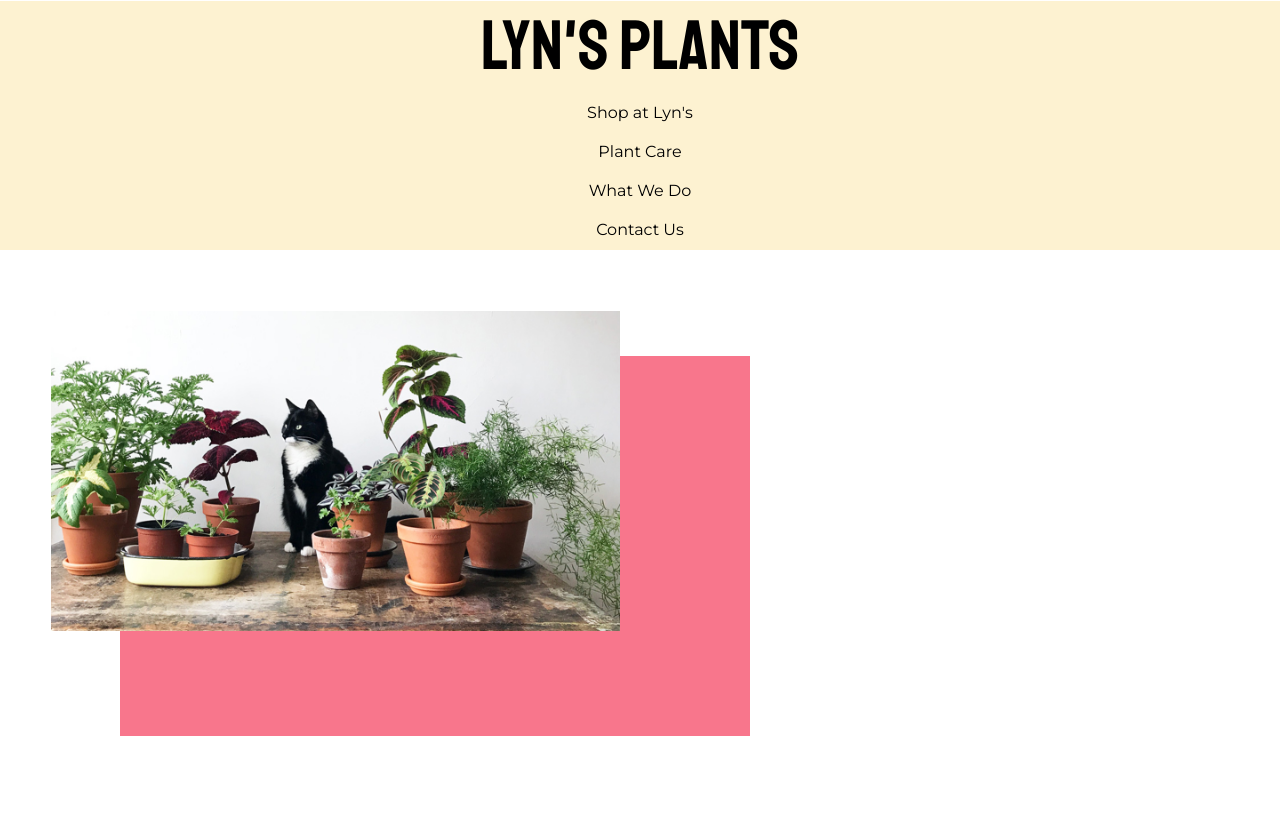
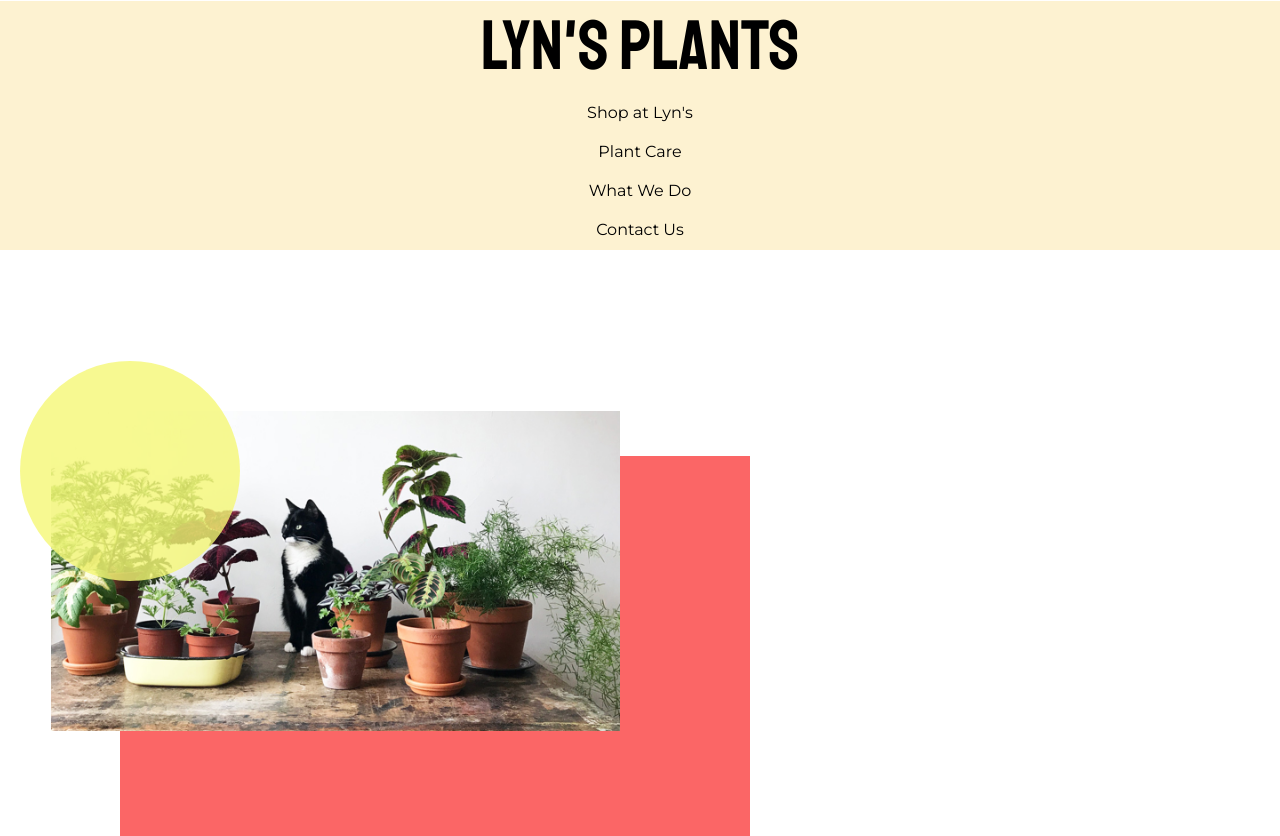
Before and after one commit to lilipcohen/plant-care, a React (Create React App) app in the folder client/: page / in a window 1280 px wide. Before the commit the page ends 800 px from the top, so only its background shows below. Built offline with nearby package versions, Linux system fonts and the light colour scheme.

Commit message:
adding circle

```diff
--- a/client/src/pages/Home/index.js
+++ b/client/src/pages/Home/index.js
@@ -8,6 +8,12 @@ export default function Home() {
       <br></br>
       <br></br>
       <br></br>
+      <br></br>
+      <br></br>
+      <br></br>
+      <br></br>
+      <br></br>
+      <div id="yellow-circle"></div>
       <img id="home-img" src={CatImg}></img>
       <div id="pink-box"></div>
     </div>
--- a/client/src/pages/Home/style.css
+++ b/client/src/pages/Home/style.css
@@ -12,16 +12,19 @@
   margin-top: 45px;
   width: 630px;
   height: 380px;
-  background-color: rgb(248, 118, 140);
+  opacity: 0.6;
+  background-color: rgb(248, 0, 0);
   z-index: 3;
 }
 
 #yellow-circle {
-  position: relative;
-  margin-left: 40px;
-  margin-top: 25px;
-  max-width: 630px;
-  max-height: 380px;
+  position: absolute;
+  margin-left: 20px;
+  margin-top: -50px;
+  width: 220px;
+  height: 220px;
+  border-radius: 50%;
+  opacity: 0.8;
   background-color: rgb(246, 248, 118);
   z-index: 5;
 }
```
